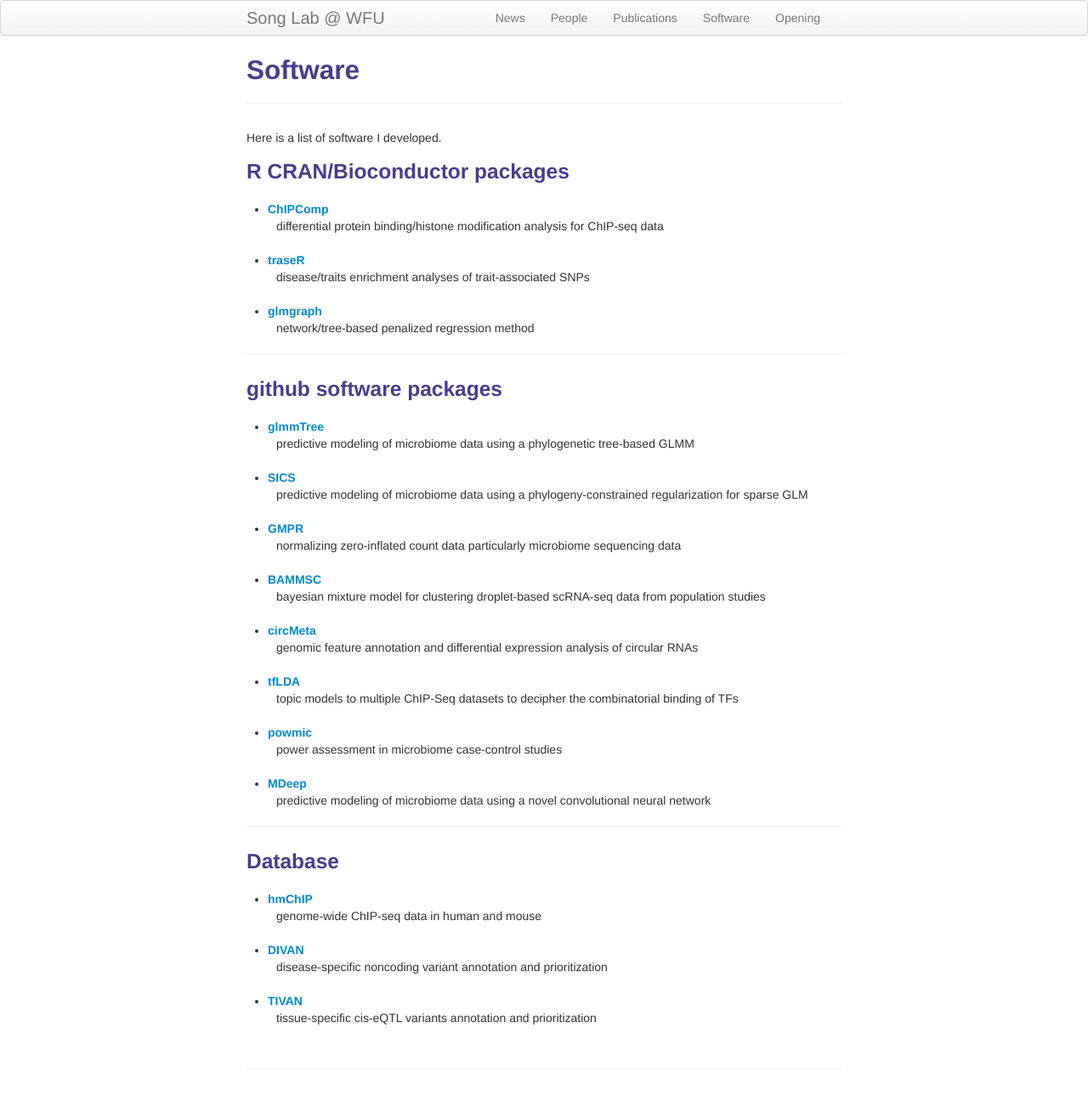
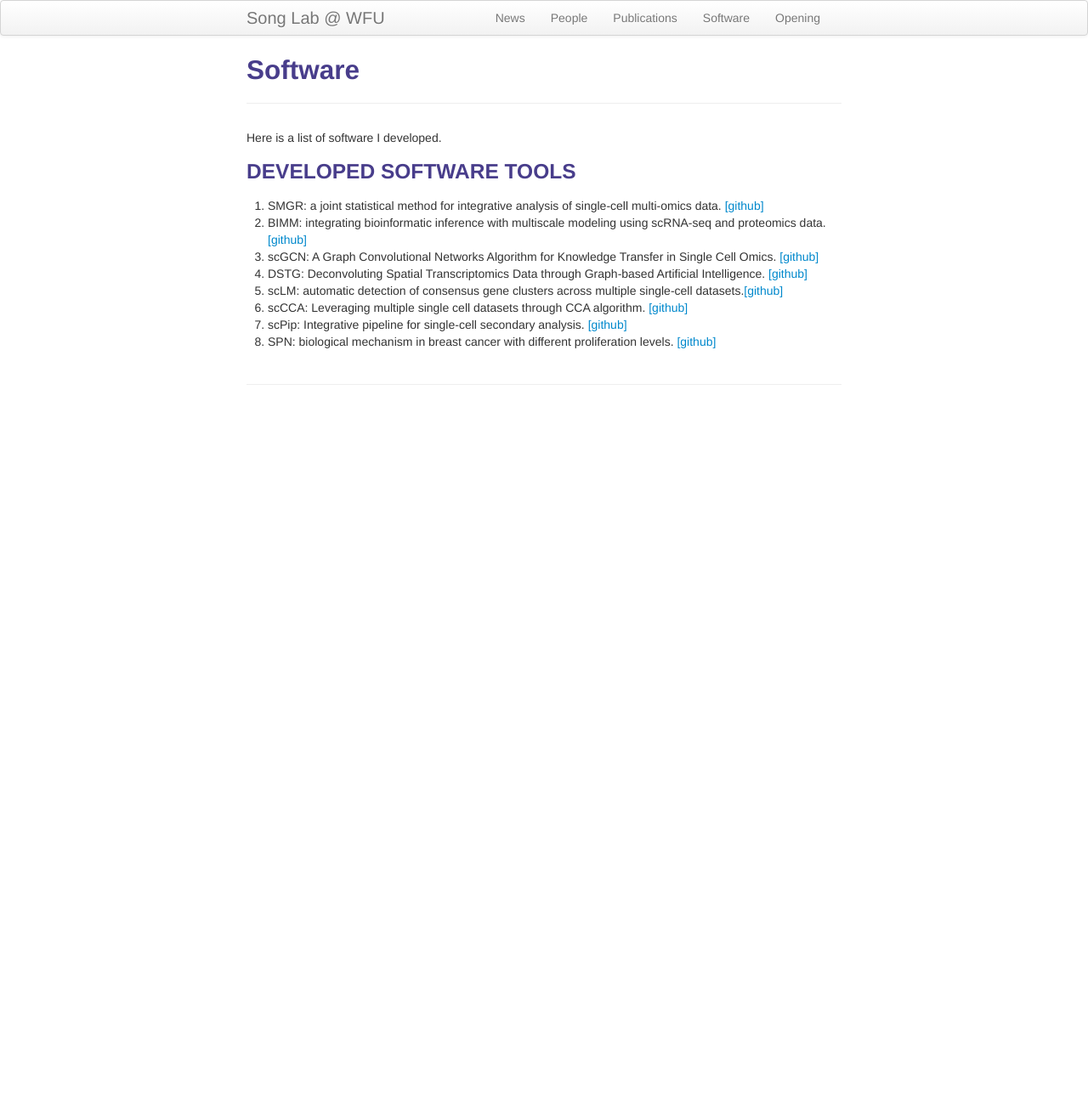
Before and after one commit to songqianqianlab/songqianqianlab.github.io2, a Jekyll site: the page built from pages/software.md, in a window 1280 px wide. Shown: the whole page at 85% size. Built offline with Jekyll 4.4.1, drawn with Linux system fonts in a browser that asks for light colours; after the commit the page ends 900 px from its top, so only the background shows below that.

Commit message:
Update software.md

```diff
--- a/pages/software.md
+++ b/pages/software.md
@@ -6,57 +6,12 @@ description: Li Chen's software
 
 
 Here is a list of software I developed.
-
-
-### R CRAN/Bioconductor packages
-
-* <a name="ChIPComp"></a>[ChIPComp](http://bioconductor.org/packages/release/bioc/html/ChIPComp.html)
-: differential protein binding/histone modification analysis for ChIP-seq data
-
-* <a name="traseR"></a>[traseR](http://bioconductor.org/packages/release/bioc/html/traseR.html)
-: disease/traits enrichment analyses of trait-associated SNPs
-
-* <a name="glmgraph"></a>[glmgraph](https://cran.r-project.org/web/packages/glmgraph/index.html)
-: network/tree-based penalized regression method
-
----
-
-
-### github software packages
-
-* <a name="glmmTree"></a>[glmmTree](https://github.com/lichen-lab/glmmTree)
-: predictive modeling of microbiome data using a phylogenetic tree-based GLMM
-
-* <a name="SICS"></a>[SICS](https://github.com/lichen-lab/SICS)
-: predictive modeling of microbiome data using a phylogeny-constrained regularization for sparse GLM
-
-* <a name="GMPR"></a>[GMPR](https://github.com/lichen-lab/GMPR)
-: normalizing zero-inflated count data particularly microbiome sequencing data
-
-* <a name="BAMMSC"></a>[BAMMSC](https://github.com/lichen-lab/BAMMSC)
-: bayesian mixture model for clustering droplet-based scRNA-seq data from population studies
-
-* <a name="circMeta"></a>[circMeta](https://github.com/lichen-lab/circMeta)
-: genomic feature annotation and differential expression analysis of circular RNAs
-
-* <a name="tfLDA"></a>[tfLDA](https://github.com/lichen-lab/tfLDA)
-: topic models to multiple ChIP-Seq datasets to decipher the combinatorial binding of TFs
-
-* <a name="powmic"></a>[powmic](https://github.com/lichen-lab/powmic)
-: power assessment in microbiome case-control studies
-
-* <a name="MDeep"></a>[MDeep](https://github.com/lichen-lab/MDeep)
-: predictive modeling of microbiome data using a novel convolutional neural network
-
----
-
-### Database
-
-* <a name="hmChIP"></a>[hmChIP](http://jilab.biostat.jhsph.edu/database/cgi-bin/hmChIP.pl)
-: genome-wide ChIP-seq data in human and mouse
-
-*  <a name="DIVAN"></a>[DIVAN](https://sites.google.com/site/emorydivan/)
-: disease-specific noncoding variant annotation and prioritization
-
-*  <a name="TIVAN"></a>[TIVAN](https://github.com/lichen-lab/TIVAN)
-: tissue-specific cis-eQTL variants annotation and prioritization
+### DEVELOPED SOFTWARE TOOLS
+1. SMGR: a joint statistical method for integrative analysis of single-cell multi-omics data. [[github]](https://github.com/QSong-github/SMGR)
+2. BIMM: integrating bioinformatic inference with multiscale modeling using scRNA-seq and proteomics data.[[github]]( https://github.com/chenm19/BIMM)
+3. scGCN: A Graph Convolutional Networks Algorithm for Knowledge Transfer in Single Cell Omics. [[github]](https://github.com/QSong-github/scGCN)
+4. DSTG: Deconvoluting Spatial Transcriptomics Data through Graph-based Artificial Intelligence. [[github]](https://github.com/Su-informatics-lab/DSTG)
+5. scLM: automatic detection of consensus gene clusters across multiple single-cell datasets.[[github]](https://github.com/QSong-github/scLM)
+6. scCCA: Leveraging multiple single cell datasets through CCA algorithm. [[github]](https://github.com/QSong-github/scCCA)
+7. scPip: Integrative pipeline for single-cell secondary analysis. [[github]](https://github.com/QSong-github/scPip)
+8. SPN: biological mechanism in breast cancer with different proliferation levels. [[github]](https://github.com/QSong-github/SPN)
```
